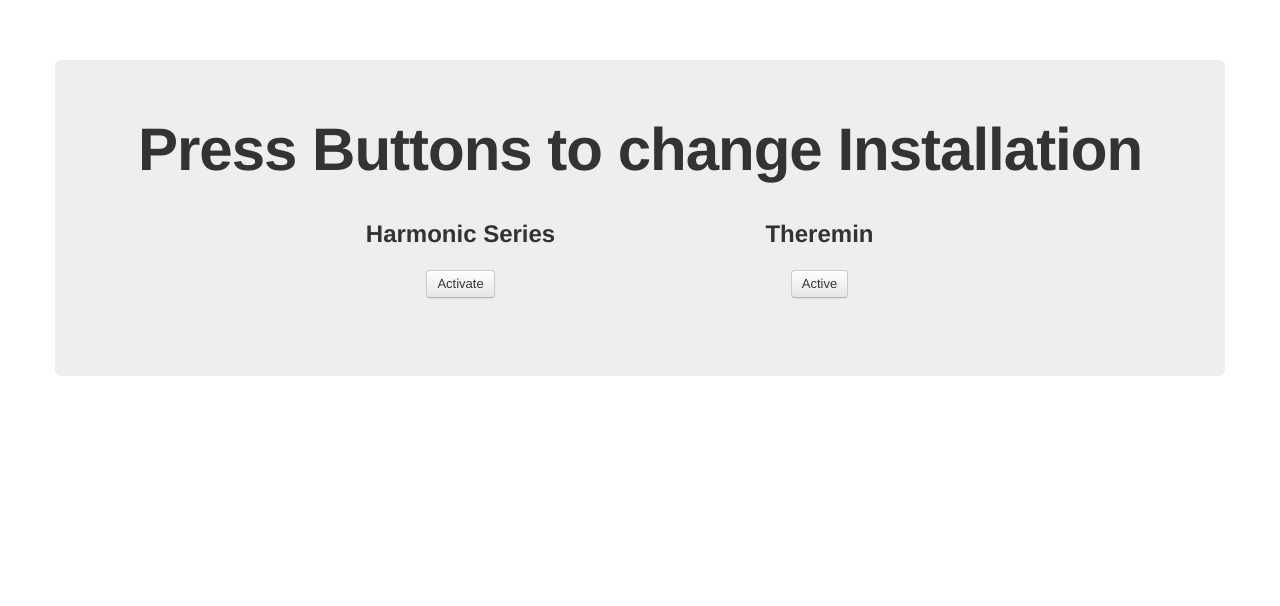
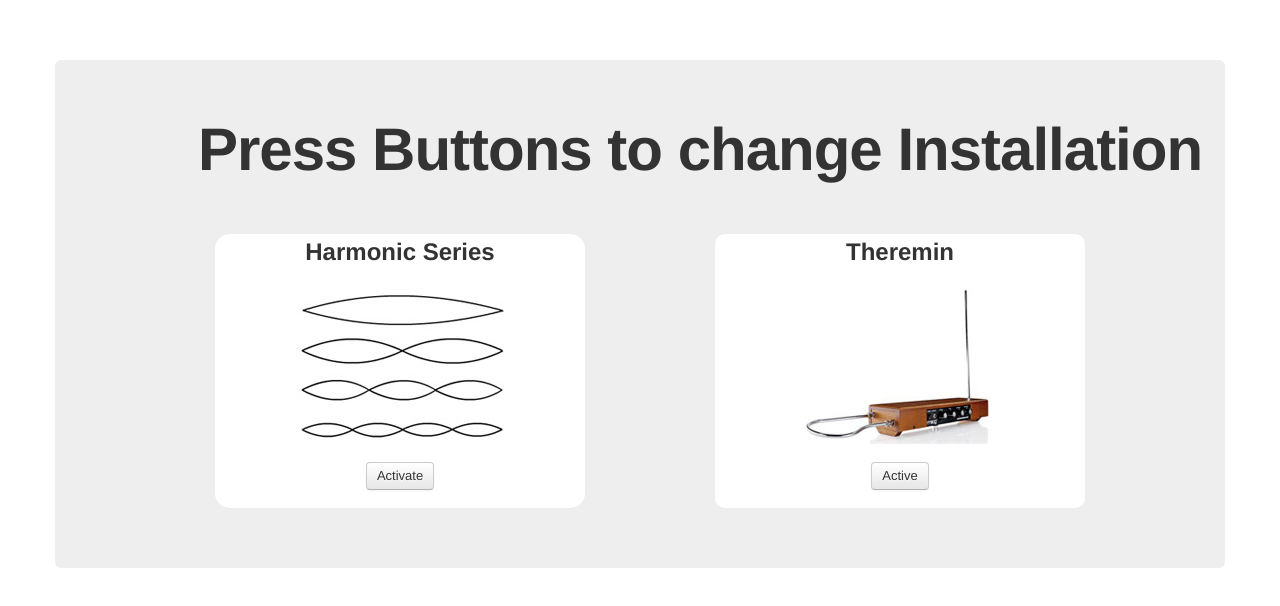
Before and after one commit to Old-Stuff/browser-osc, a website: page public/index.html in a window 1280 px wide. Drawn offline with Linux system fonts and the light colour scheme; no server answers; files whose address does not match are found by name.

Commit message:
Added Images, made them fluid

```diff
--- a/public/css/custom.css
+++ b/public/css/custom.css
@@ -2,3 +2,6 @@
 body {
 	text-align: center;
 }
+img {
+	max-width: 100% !important;
+}
--- a/public/index.html
+++ b/public/index.html
@@ -32,16 +32,20 @@
  	<body>
 	<div class="container">
         <div class="hero-unit">
-    		<div class="row-fluid show-grid">
+    		<div class="row">
     			<div class="span12">
-    				<h1>Press Buttons to change Installation</h1><br><br>
+    				<h1>Press Buttons to change Installation</h1><br><br><br>
     				<div class="row-fluid show-grid">
-    					<div class="span2"><br></div>
-    					<div class="span4">
+    					<div class="span1"><br></div>
+    					<div class="span4" style="background-color:white;border-radius: 15px;">
     						<h2>Harmonic Series</h2><br>
-    						<button class="btn" id="harmonic">Activate</button><br><br></div>
-    					<div class="span4">
+							<img class="fluid_img" src="img/harmonic_series.jpg" alt="harmonic series"><br><br>
+    						<button class="btn" id="harmonic">Activate</button><br><br>
+						</div>
+						<div class="span1"><br></div>
+    					<div class="span4" style="background-color:white;border-radius: 10px;">
     						<h2>Theremin</h2><br>
+							<img src="img/theremin.jpg" alt"ohhhh theremin"><br><br>
     						<button class="btn" id="theremin">Active</button><br><br>
     					</div>
     				</div>
```
Also changed, not shown: public/img/Harmonicos_cordas.png (deleted), public/img/harmonic_series.jpg (added), public/img/theremin.jpg (added).
